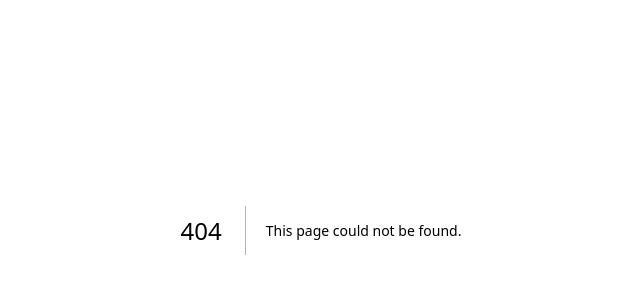
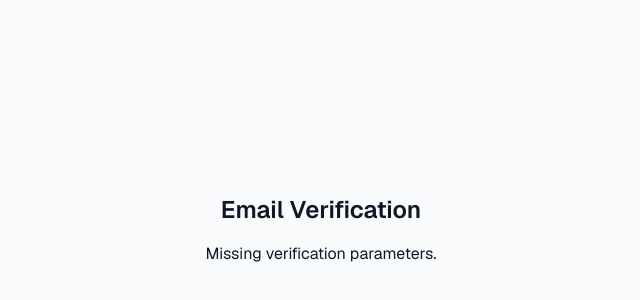
Before and after one commit to devikaharshey/pybot, a Next.js app in the folder frontend/: page /verify in a window 1280 px wide. Before the commit this address had no page. Shown: the part 170-470 px from the top of the page, without its empty margins (319-959 px from the left). Built offline with nearby package versions, Linux system fonts and the light colour scheme.

Commit message:
Added verification route

```diff
--- /dev/null
+++ b/frontend/app/(auth)/verify/page.tsx
@@ -0,0 +1,45 @@
+"use client";
+
+import { useEffect, useState } from "react";
+import { useRouter, useSearchParams } from "next/navigation";
+import { account } from "@/lib/appwrite";
+
+const VerifyPage = () => {
+  const router = useRouter();
+  const searchParams = useSearchParams();
+  const [message, setMessage] = useState("Verifying...");
+
+  useEffect(() => {
+    const userId = searchParams.get("userId");
+    const secret = searchParams.get("secret");
+
+    if (!userId || !secret) {
+      setMessage("Missing verification parameters.");
+      return;
+    }
+
+    const verify = async () => {
+      try {
+        await account.updateVerification(userId, secret);
+        setMessage("Your email has been successfully verified!");
+        setTimeout(() => router.push("/log-in"), 3000);
+      } catch (error: unknown) {
+        console.error(error);
+        setMessage("Verification failed. The link may have expired or is invalid.");
+      }
+    };
+
+    verify();
+  }, [searchParams, router]);
+
+  return (
+    <div className="min-h-screen flex items-center justify-center bg-gray-50 dark:bg-black text-gray-900 dark:text-white">
+      <div className="text-center px-4 py-8">
+        <h1 className="text-2xl font-semibold mb-4">Email Verification</h1>
+        <p>{message}</p>
+      </div>
+    </div>
+  );
+};
+
+export default VerifyPage;
```
